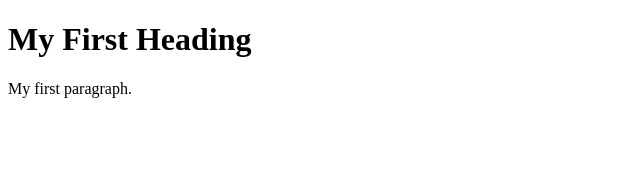
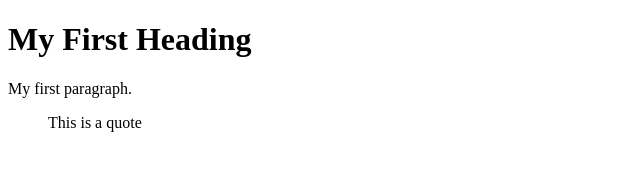
Before and after one commit to alediez2048/Git-Practice-AAS, a plain HTML site: page index.html in a window 1280 px wide. Shown: the whole page, without its empty margins (0-640 px from the left). Drawn offline with Linux system fonts and the light colour scheme.

Commit message:
Added style.css and added bloquotes to index.html

```diff
--- a/index.html
+++ b/index.html
@@ -1,3 +1,4 @@
+
 <!DOCTYPE html>
 <html>
 <body>
@@ -5,6 +6,6 @@
 <h1>My First Heading</h1>
 
 <p>My first paragraph.</p>
-
+<blockquote>This is a quote</blockquote>
 </body>
 </html>
```
Also changed, not shown: style.css (added).
